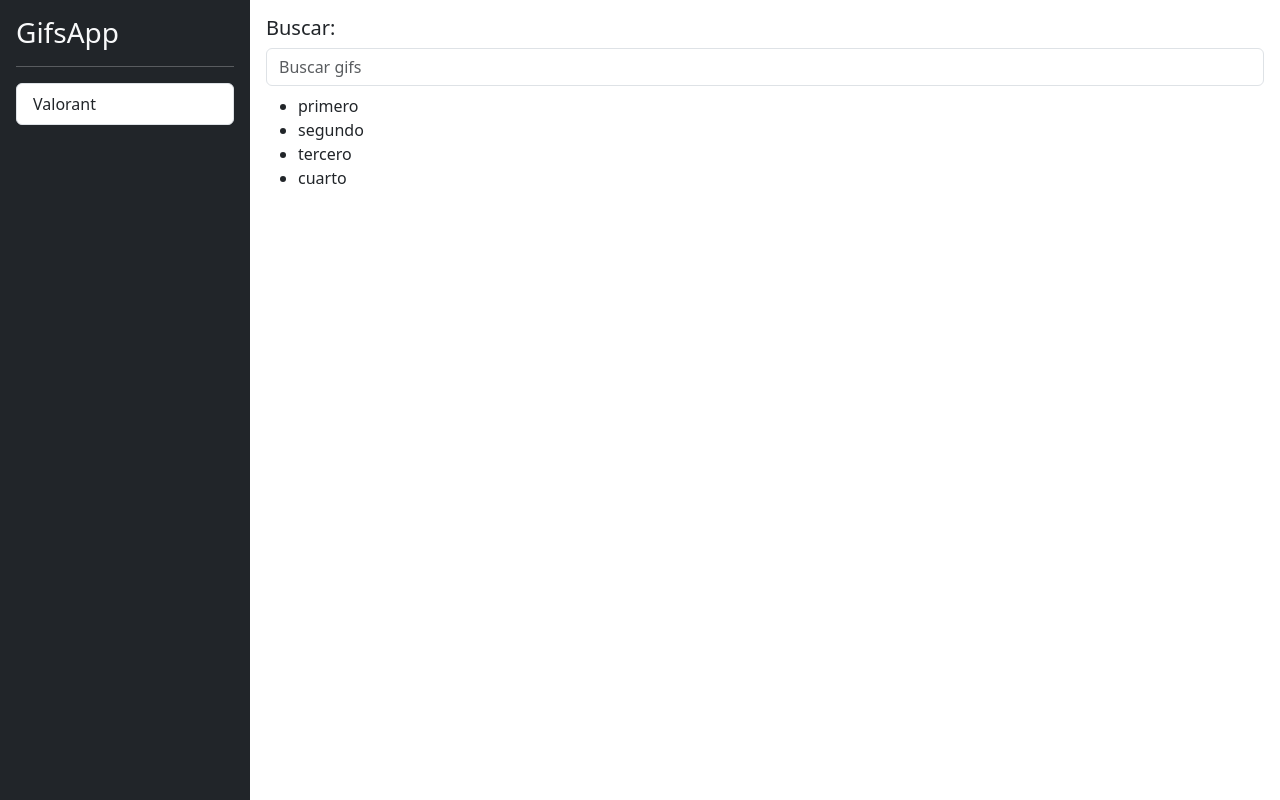
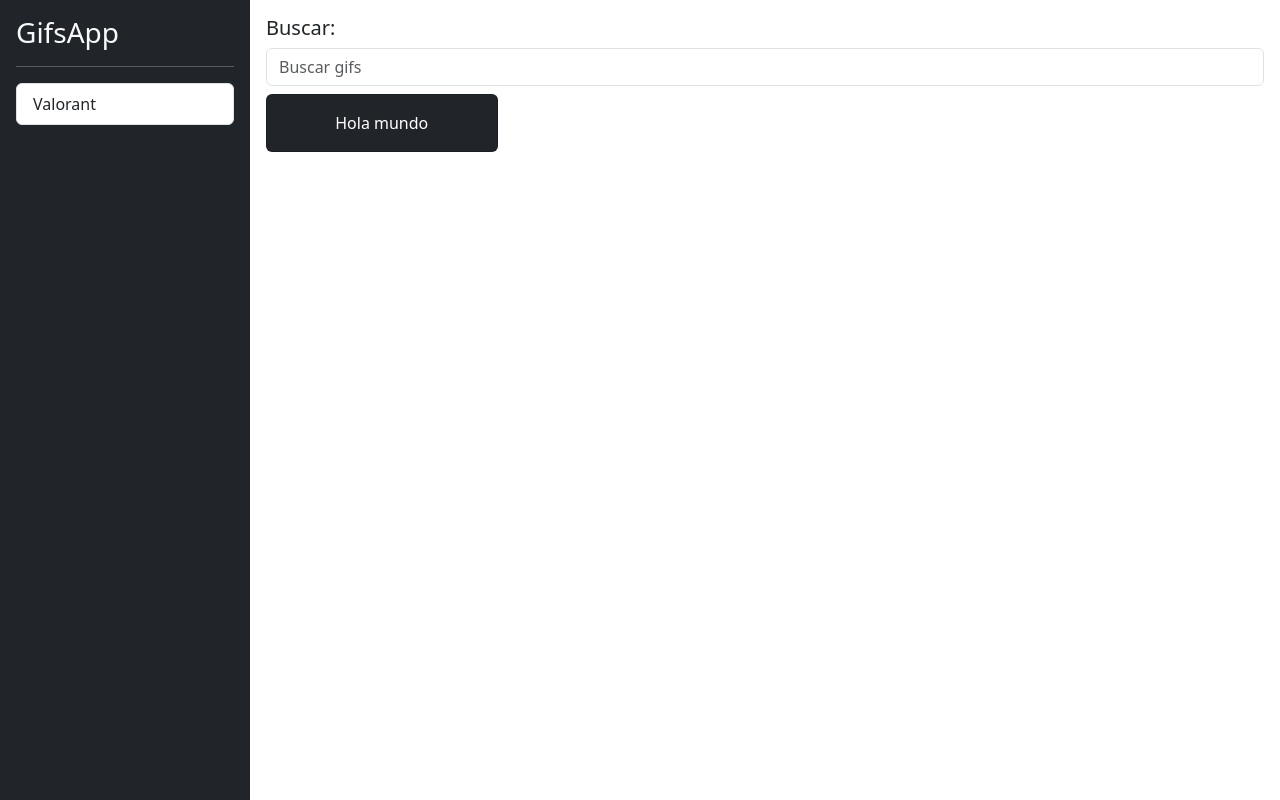
Before and after one commit to mendozagit/angular-games, an Angular app in the folder 03-gifs-app/: page / in a window 1280 px wide. Built offline with nearby package versions, Linux system fonts and the light colour scheme.

Commit message:
card-list component added

```diff
--- a/03-gifs-app/src/app/gifs/components/card-list/card-list.component.html
+++ /dev/null
@@ -1 +0,0 @@
-<p>card-list works!</p>
--- /dev/null
+++ b/03-gifs-app/src/app/gifs/components/card-list/card-list/card-list.component.html
@@ -0,0 +1,11 @@
+<div class="row">
+    <div class="col-md-3 col-sm-6">
+        <div class="card mb-2 text-center bg-dark">
+            <!--crear image-->
+
+            <div class="card-body text-white">
+                <p class="card-text">Hola mundo</p>
+            </div>
+        </div>
+    </div>
+</div>
--- a/03-gifs-app/src/app/gifs/gifs.module.ts
+++ b/03-gifs-app/src/app/gifs/gifs.module.ts
@@ -3,9 +3,10 @@
 
 import { HomePageComponent } from './pages/home-page/home-page.component';
 import { SearchBoxComponent } from './components/search-box.component';
+import { CardListComponent } from './components/card-list/card-list/card-list.component';
 
 @NgModule({
-    declarations: [HomePageComponent, SearchBoxComponent],
+    declarations: [HomePageComponent, SearchBoxComponent, CardListComponent],
     imports: [CommonModule],
     exports: [HomePageComponent],
 })
--- a/03-gifs-app/src/app/gifs/pages/home-page/home-page.component.html
+++ b/03-gifs-app/src/app/gifs/pages/home-page/home-page.component.html
@@ -6,11 +6,6 @@
 
     <div class="col-12 pt-2">
         <!--List gifs-->
-        <ul>
-            <li>primero</li>
-            <li>segundo</li>
-            <li>tercero</li>
-            <li>cuarto</li>
-        </ul>
+        <gifs-card-list></gifs-card-list>
     </div>
 </div>
```
Also changed, not shown: 03-gifs-app/src/app/gifs/components/card-list/card-list/card-list.component.css (added), 03-gifs-app/src/app/gifs/components/card-list/card-list/card-list.component.ts (renamed from 03-gifs-app/src/app/gifs/components/card-list/card-list.component.ts), 1 other file (tests, documents, lock files or other folders).
